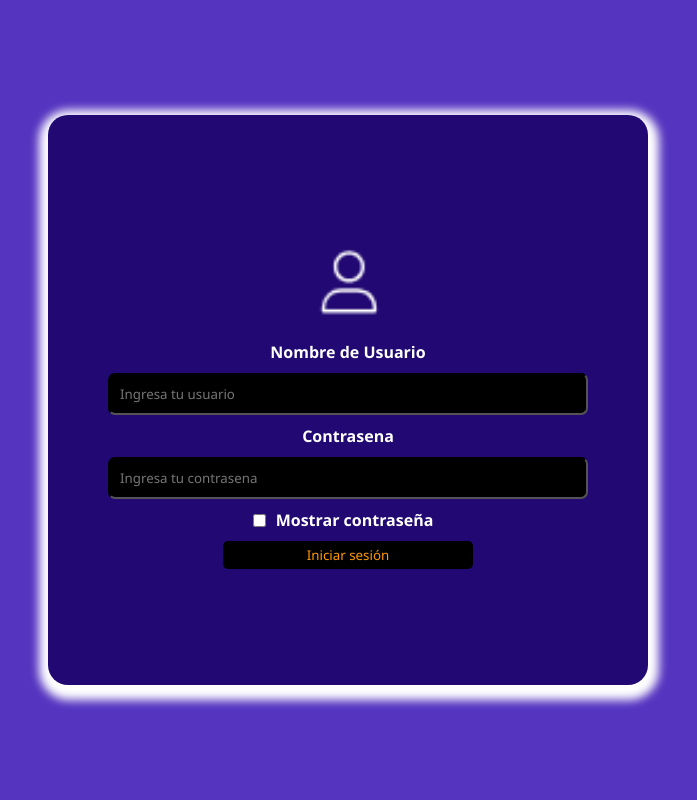
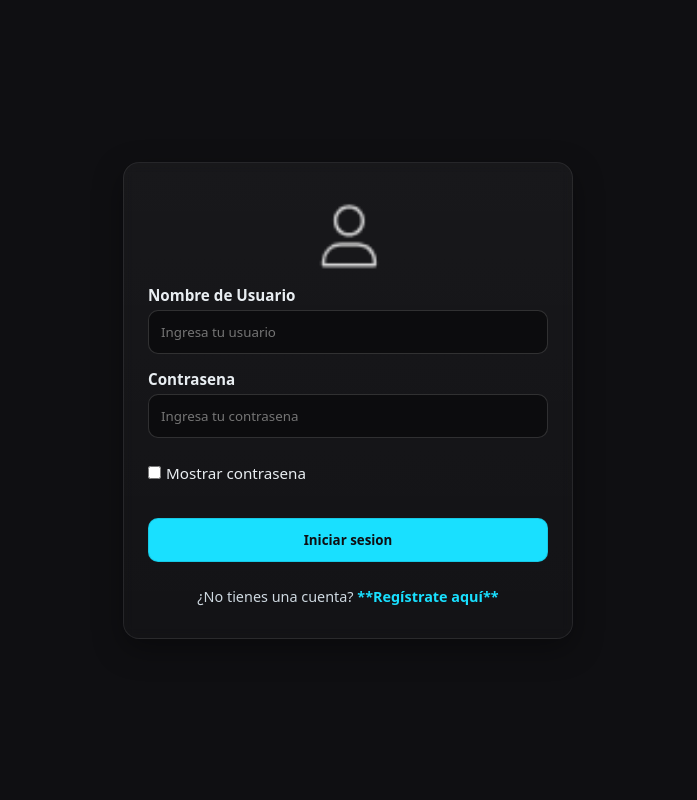
Before and after one commit to itzackyyy/FullstackFlask, a Flask app: page /login in a window 1280 px wide. Shown: the whole page, without its empty margins (292-989 px from the left). Run offline with Flask 3, Linux system fonts and the light colour scheme; parts of the project's set-up code (start-up, migrations or seed data) failed here and were passed over; some libraries are stand-ins or nearby versions.

Commit message:
Adicion del html "crearUsuario", renombre del archivo "login.html" a "iniciarSesion.html" modificacion de "style.css" para darle diseño a ambas paginas de html ("iniciarSesion" y "crearSesion") mas acorde a la pagina principal "index.hmtl", dentro del html de "index" se "intento" dar una casilla de "No volver a mostrar" en la ventana emergente que indica sobre la musica en bucle de la pagina principal, sin lograr mucho, igualmente agregando una seccion en el archivo "estilo.css" para darle un mejor diseño a la ventana emergente.
Además de crear un endpoint especifico para la creacion de los usuarios "/registrar" y se ha redirigido hacia sus respectivos .html y dentro de estos mismos se ha mapeado la redirección hacia los endpoints. Removiendo y solucionando el error de not_found, causa de estar redirigiendo directamente al html en lugar del endpoint.

```diff
--- a/Lorepedia_Api/app/app.py
+++ b/Lorepedia_Api/app/app.py
@@ -5,15 +5,19 @@ import psycopg2
 
 app=Flask(__name__)
 
-@app.route('/login')
+@app.route('/login')#endpoint login
 def login():
-    return render_template('login.html')
+    return render_template('lorepedia/iniciarSesion.html')
 
-@app.route('/')
+@app.route('/registrar')
+def registrar():
+    return render_template('lorepedia/crearSesion.html')
+
+@app.route('/') #endpoint home
 def index():
     return render_template('lorepedia/index.html')
 
-@app.route('/personajes')
+@app.route('/personajes') #endpoint personajes
 def personajes():
     return render_template('lorepedia/Paginas/Personajes.html')
 
--- a/Lorepedia_Api/app/static/css/style.css
+++ b/Lorepedia_Api/app/static/css/style.css
@@ -1,74 +1,152 @@
-*{
+/*
+=====================================================
+Estilos de Login y Registro (Alineados a la Página Principal)
+=====================================================
+*/
+
+* {
     padding: 0;
     margin: 0;
     box-sizing: border-box;
-    font-family:'Segoe UI', Tahoma, Geneva, Verdana, sans-serif;
-    color: white
+    /* Usamos la fuente de la página principal para coherencia */
+    font-family: system-ui, -apple-system, "Segoe UI", Roboto, Ubuntu, "Helvetica Neue", Arial, "Noto Sans", "Liberation Sans", sans-serif;
+    color: #e9eef2; /* Color de texto claro de la página principal */
 }
 
-body{
+body {
     width: 100%;
     height: 100vh;
     display: flex;
     justify-content: center;
     align-items: center;
-    background-color: #5534c0;
+    /* Usamos el color de fondo oscuro de la página principal */
+    background-color: #0f0f12;
+    padding: 24px;
 }
 
-form{
-    width: 600px;
-    height: 570px;
+form {
+    /* El formulario ahora actúa como el .container de la principal */
+    width: 100%;
+    max-width: 450px; /* Reducimos el tamaño para un formulario */
+    height: auto; /* Altura dinámica */
+    padding: 32px 24px;
+
     display: flex;
-    background-color: #210872;
     justify-content: center;
     align-items: center;
     flex-direction: column;
-    box-shadow: 1px 5px 10px 10px #ffffff;
-    border-radius: 20px;
+
+    /* Fondo y bordes inspirados en el .container principal */
+    background: linear-gradient(180deg, rgba(255,255,255,0.04), rgba(255,255,255,0.02));
+    border: 1px solid rgba(255, 255, 255, 0.08);
+    border-radius: 16px; /* Bordes redondeados de la principal */
+    backdrop-filter: blur(6px);
+    box-shadow: 0 10px 30px rgba(0, 0, 0, 0.35); /* Sombra de la principal */
 }
 
-form img{
-    width: 100px;
-    height: 100px;
-    padding: 10px;
+form img {
+    width: 80px; /* Tamaño un poco más pequeño */
+    height: 80px;
+    margin-bottom: 10px;
     filter: invert(100%);
-}
-form input[type="text"],input[type="password"]{
-    outline: 0;
-    border-radius: 7px;
-    border-color: black;
-    background-color: #000000;
-    width: 80%;
-    padding: 10px;
+    opacity: 0.8;
 }
 
-form label{
-    font-weight: 600;
-    padding: 10px;
+form h3 {
+    margin-bottom: 20px;
+    font-size: 1.5rem;
+    color: #19e0ff; /* Usamos el color de acento cian */
 }
 
-.box-visible{
+form input[type="text"],
+form input[type="password"] {
+    outline: 0;
+    border: 1px solid rgba(255, 255, 255, 0.15); /* Borde sutil */
+    border-radius: 10px; /* Coherente con los botones y el container */
+    /* Fondo muy oscuro y sutil */
+    background-color: rgba(0, 0, 0, 0.4);
+    width: 100%; /* Ocupa todo el ancho disponible del formulario */
+    padding: 12px;
+    margin-bottom: 15px;
+    color: #e9eef2;
+    transition: border-color 0.3s ease;
+}
+
+form input[type="text"]:focus,
+form input[type="password"]:focus {
+    border-color: #19e0ff; /* Borde de acento al enfocar */
+}
+
+form label {
+    font-weight: 600;
+    padding: 0 0 5px 0; /* Ajustamos el padding */
+    align-self: flex-start; /* Alineamos las etiquetas a la izquierda */
+    font-size: 0.95rem;
+}
+
+/* Contenedor del checkbox de visibilidad */
+.box-visible {
     width: 100%;
     height: auto;
     display: flex;
-    justify-content: center;
+    justify-content: flex-start; /* Alineamos a la izquierda */
     align-items: center;
+    margin: 10px 0 25px 0;
+}
+.box-visible label {
+    font-weight: 400;
+    margin-left: 5px;
+    padding: 0;
 }
 
-form button{
-    outline: 0;
-    border: 0;
-    background-color: rgb(0, 0, 0);
-    border-radius: 5px;
+/* Estilo para el botón principal (Iniciar Sesión / Registrar cuenta) */
+form button,
+.btn-principal {
+    /* Adoptamos el estilo del .btn de la página principal */
+    display: inline-block;
+    width: 100%;
+    padding: 12px 18px;
+    text-decoration: none;
+    font-weight: 600;
+    color: #0f0f12; /* Texto oscuro */
+    background-color: #19e0ff; /* Acento cian */
+    border: 1px solid rgba(0,0,0,0.1);
+    border-radius: 10px;
     cursor: pointer;
-    width: 250px;
-    padding: 5px;
-    transition: all .3 ease-in-out;
+    transition: transform 0.2s ease, box-shadow 0.2s ease, background-color 0.2s ease;
     text-align: center;
-    color: #ff9900;
-    font-weight: 500;
+    margin-top: 10px;
 }
 
-form button:hover{
-    opacity: .75;
+form button:hover,
+.btn-principal:hover {
+    transform: translateY(-2px);
+    background-color: #00c8ea;
+    box-shadow: 0 8px 18px rgba(0, 200, 234, 0.25);
+    opacity: 1; /* Quitamos la opacidad y usamos el efecto de sombra/transformación */
 }
+
+form button:active,
+.btn-principal:active {
+    transform: translateY(0);
+}
+
+/* Estilo para el enlace de registro/login (texto secundario) */
+.enlace-registro,
+.enlace-login {
+    margin-top: 25px;
+    font-size: 0.9rem;
+    color: #cfd9e1; /* Color de texto secundario de la principal */
+}
+
+.enlace-registro a,
+.enlace-login a {
+    color: #19e0ff; /* Color de acento para el enlace */
+    text-decoration: none;
+    font-weight: 600;
+}
+
+.enlace-registro a:hover,
+.enlace-login a:hover {
+    text-decoration: underline;
+}
--- a/Lorepedia_Api/app/templates/login.html
+++ b/Lorepedia_Api/app/templates/lorepedia/iniciarSesion.html
@@ -3,21 +3,28 @@
 <head>
     <meta charset="UTF-8">
     <meta name="viewport" content="width=device-width, initial-scale=1.0">
-    <title>Registrar cuenta 🧙‍♂️</title>
-    <link rel="stylesheet" href="../static/css/style.css">
+    <title>Iniciar Sesión 🔑</title>
+    <link rel="stylesheet" href="../../static/css/style.css">
 </head>
 <body>
     <form>
-        <img src="../static/img/user.png" alt="user-icon">
+        <img src="../../static/img/user.png" alt="user-icon">
         <label for="username">Nombre de Usuario</label>
         <input type="text" id="username" placeholder="Ingresa tu usuario" required>
         <label for="password">Contrasena</label>
         <input type="password" id="password" placeholder="Ingresa tu contrasena" required>
         <div class="box-visible">
-            <input type="checkbox" id="visible"> <!--convierte password a text :p -->
-            <label for="visible">Mostrar contraseña</label>
+            <input type="checkbox" id="visible">
+            <label for="visible">Mostrar contrasena</label>
         </div>
-        <button type="submit" id="submit">Iniciar sesión</button>
+        <button type="submit" id="submit">Iniciar sesion</button>
+
+        <p class="enlace-registro">
+            ¿No tienes una cuenta?
+            <a href="/registrar" class="link-secundario">
+                **Regístrate aquí**
+            </a>
+        </p>
     </form>
 
     <script>
```
Also changed, not shown: Lorepedia_Api/app/static/css/estilo.css (+35 -0 lines), Lorepedia_Api/app/templates/lorepedia/crearSesion.html (added, +45 -0 lines).
